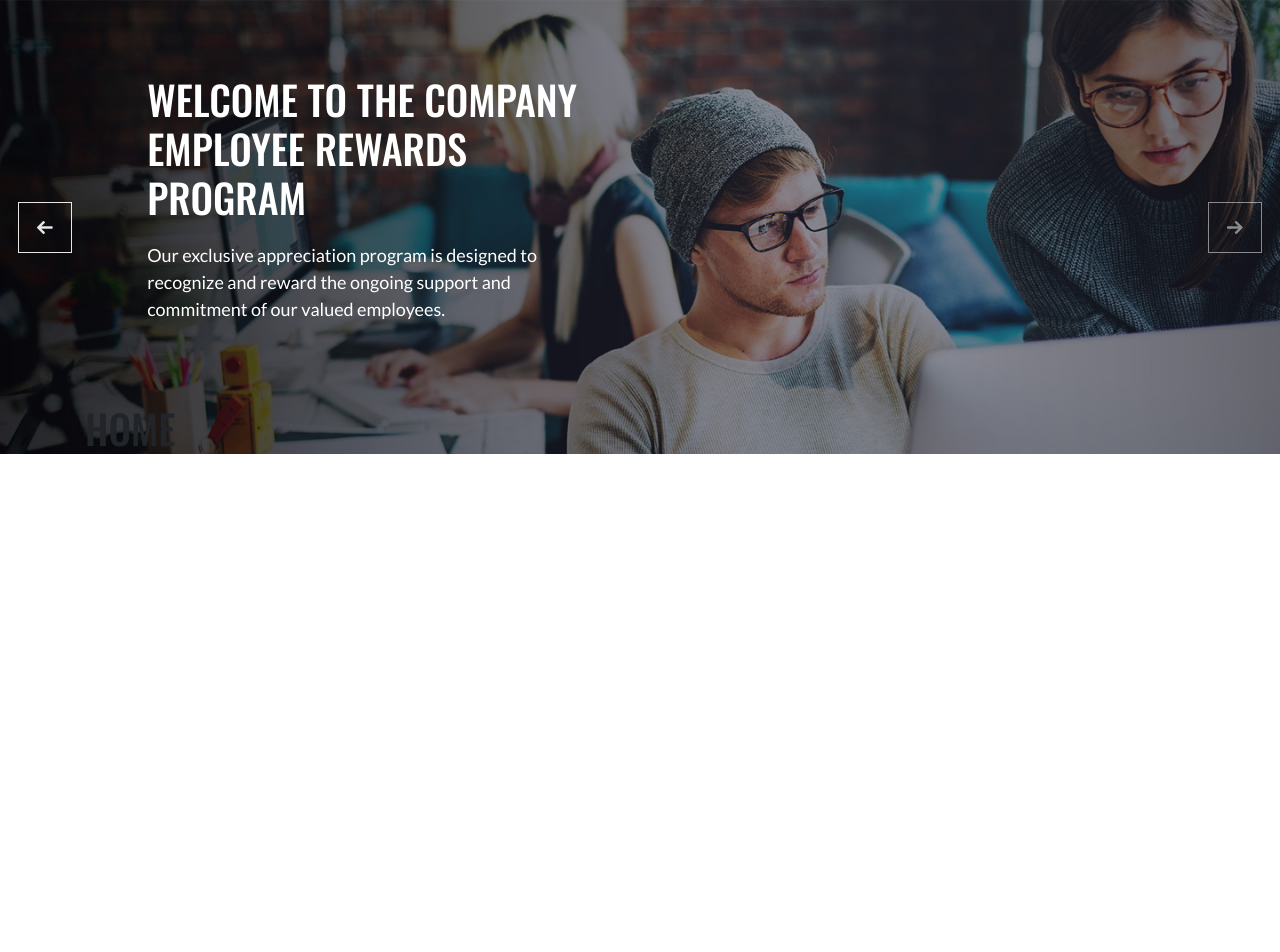
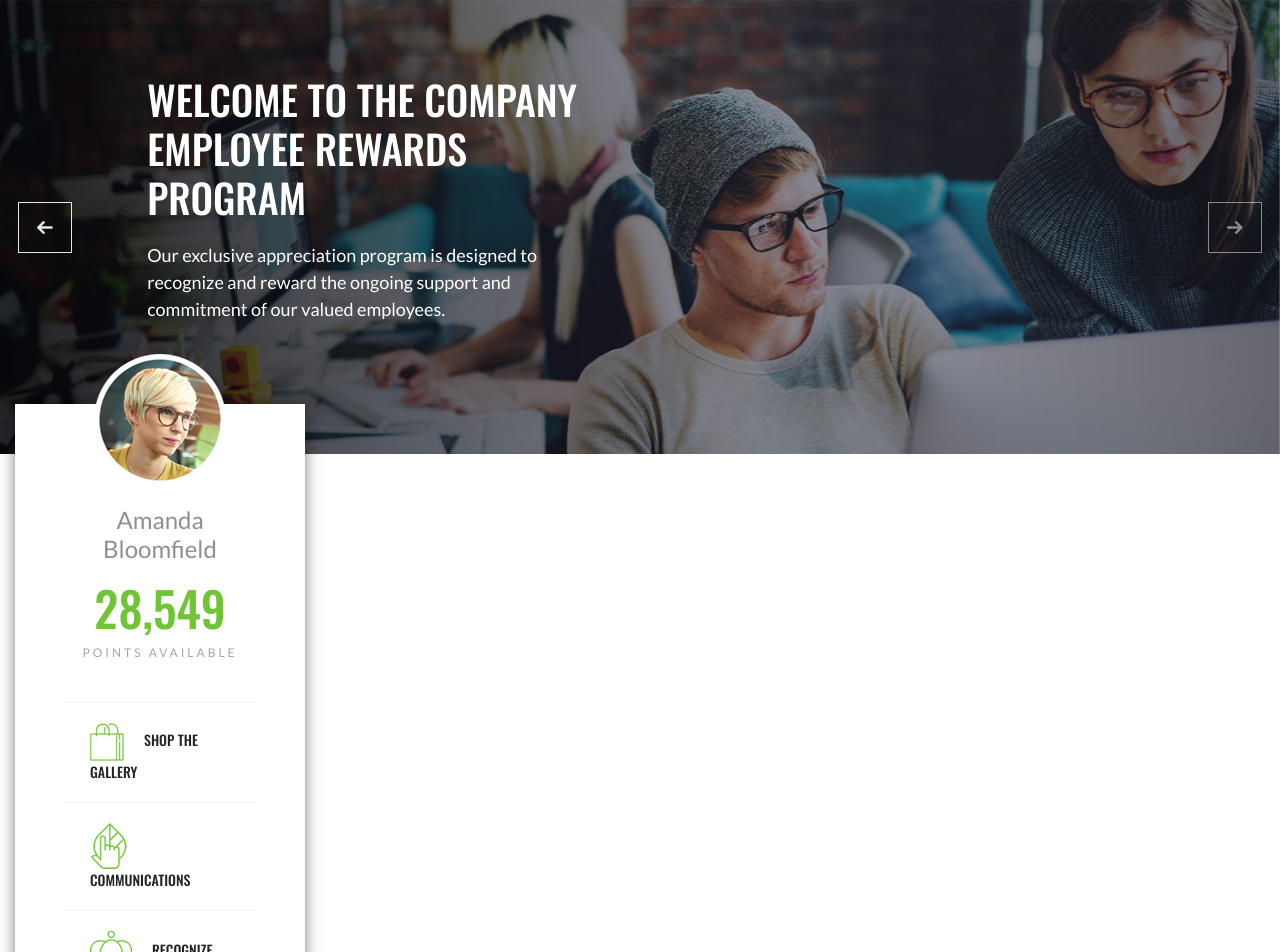
Before and after one commit to karlchvojka/carlton-one-test, a React (Create React App) app: page / in a window 1280 px wide. Shown: the top 952 px of the page. Before the commit the page ends 800 px from the top, so only its background shows below. Built offline with nearby package versions, Linux system fonts and the light colour scheme.

Commit message:
Finished profile section

```diff
--- a/src/App.js
+++ b/src/App.js
@@ -5,10 +5,10 @@ import './App.scss';
 
 function App() {
   return (
-    <div className="app">
+    <main className="app">
       <Slider />
       <Home />
-    </div>
+    </main>
   );
 }
 
--- a/src/App.scss
+++ b/src/App.scss
@@ -7,7 +7,7 @@
 $headerFont: 'Oswald', sans-serif;
 $paraFont: 'Lato', sans-serif;
 
-$greenColor: #72c437;
+$green: #72c437;
 $white: #ffffff;
 
 /* END VARIABLES */
--- a/src/components/Slider/index.js
+++ b/src/components/Slider/index.js
@@ -11,6 +11,7 @@ class Slider extends Component {
         indicators={false}
         nextIcon={<img className="nextArrow" alt="Next Arrow" src={NextIcon} />}
         prevIcon={<img className="previousArro" alt="Previous Arrow" src={PrevIcon} />}
+        slide={false}
       >
         <Carousel.Item>
           <img
--- a/src/styles/mobile.scss
+++ b/src/styles/mobile.scss
@@ -41,5 +41,85 @@
 .home {
   position:relative;
   top:-50px;
+  .row {
+
+    .colInner {
+      background-color:$white;
+      -webkit-box-shadow: 0px 0px 15px 0px rgba(0,0,0,0.5);
+      -moz-box-shadow: 0px 0px 15px 0px rgba(0,0,0,0.5);
+      box-shadow: 0px 0px 15px 0px rgba(0,0,0,0.5);
+    }
+    .profileWrap {
+      padding:0 50px;
+
+      .imageWrap {
+        position:relative;
+        top:-50px;
+        div {
+          display:flex;
+          justify-content:center;
+          margin-bottom:-30px;
+
+
+        }
+        img.profileImg {
+          width:132px;
+          height:132px;
+        }
+      }
+      .profileDetails {
+        h3 {
+          color: rgba(29, 31, 36, 0.5);
+          font-family: $paraFont;
+          font-size: 24px;
+          font-weight: 400;
+          text-transform: none;
+          text-align:center;
+          width:75%;
+          margin:0 auto 15px auto;
+        }
+        h4 {
+          color:$green;
+          font-size:48px;
+          text-align:center;
+        }
+        p {
+          color: rgba(29, 31, 36, 0.4);
+          font-size:12px;
+          text-align:center;
+          text-transform:uppercase;
+          letter-spacing:3px;
+          margin-bottom: 40px;
+        }
+      }
+      .profileOptions {
+        ul {
+          list-style:none;
+          padding-left:0px;
+          margin-bottom:50px;
+
+          li {
+            padding:20px 25px;
+            border-top:1px solid #f2f3f6;
+
+            p {
+              margin-bottom:0px;
+              font-family: $headerFont;
+              text-transform:uppercase;
+              font-size:14px;
+              font-weight:500;
+
+              img {
+                margin-right:20px;
+              }
+            }
+          }
+          li:last-child {
+            border-bottom:1px solid #f2f3f6;
+          }
+        }
+      }
+    }
+  }
 }
 /* END HOMEPAGE STYLES */
--- a/src/views/home/index.js
+++ b/src/views/home/index.js
@@ -2,11 +2,24 @@ import React from 'react';
 import Container from 'react-bootstrap/Container';
 import Row from 'react-bootstrap/Row';
 import Col from 'react-bootstrap/Col';
+import Profile from './profile/';
 
 function Home() {
   return (
-    <Container className="home">
-      <h1>Home</h1>
+    <Container as='section' className="home" fluid={true}>
+      <Row>
+        <Col xl={3}>
+          <Profile />
+        </Col>
+        <Col xl={6}>
+          <div className="colInner">
+          </div>
+        </Col>
+        <Col xl={3}>
+          <div className="colInner">
+          </div>
+        </Col>
+      </Row>
     </Container>
   );
 }
--- a/src/views/home/profile/index.js
+++ b/src/views/home/profile/index.js
@@ -1,14 +1,34 @@
 import React from 'react';
 import Container from 'react-bootstrap/Container';
+import ProfileImg from '../assets/amandaProfile.png';
+import ShoppingBagIcon from '../assets/shoppingBagIcon.png';
+import HandIcon from '../assets/handIcon.png';
+import CrownIcon from '../assets/crownIcon.png';
 import Row from 'react-bootstrap/Row';
 import Col from 'react-bootstrap/Col';
 
 function Profile() {
   return (
-    <Container>
-      <Row>
-        <Col xl={12}>
-          <h1>The Stuff</h1>
+    <Container as='section' className="colInner profileWrap">
+      <Row className="imageWrap">
+        <Col xl={12} lg={12} md={12} sm={12} xs={12}>
+          <img className="profileImg" src={ProfileImg} alt="Profile" />
+        </Col>
+      </Row>
+      <Row className="profileDetails">
+        <Col xl={12} lg={12} md={12} sm={12} xs={12}>
+          <h3>Amanda Bloomfield</h3>
+          <h4>28,549</h4>
+          <p>Points Available</p>
+        </Col>
+      </Row>
+      <Row className="profileOptions">
+        <Col xl={12} lg={12} md={12} sm={12} xs={12}>
+          <ul>
+            <li><p><img src={ShoppingBagIcon} alt="Shopping Bag" />Shop The Gallery</p></li>
+            <li><p><img src={HandIcon} alt="Hand with a leaf behind it" />Communications</p></li>
+            <li><p><img src={CrownIcon} alt="Crown" />Recognize Peers</p></li>
+          </ul>
         </Col>
       </Row>
     </Container>
```
